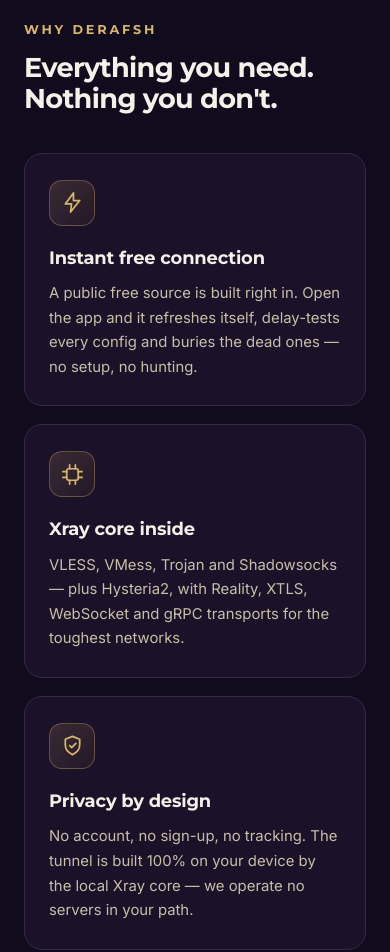
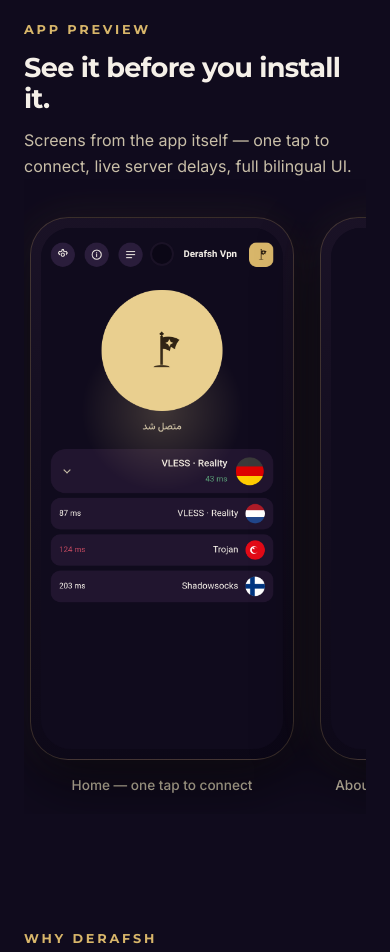
Before and after one commit to CheginiSoroush/Derafsh-Vpn, a plain HTML site: page index.html in a window 390 px wide. Shown: the part 1300-2252 px from the top of the page. Drawn offline with Linux system fonts and the light colour scheme; no server answers.

Commit message:
feat(site): app preview section with real app screens
New carousel between the protocol marquee and the features grid: three
phone-framed screens of the app (home / about / settings) rendered from
the exact Kaviani theme tokens and real Persian strings, with the owner's
GitHub avatar visible on the About screen. Bilingual captions (EN/FA),
scroll-snap swipe on mobile, gold ring frame matching the site palette.

```diff
--- a/assets/app.js
+++ b/assets/app.js
@@ -10,6 +10,12 @@
     en: {
       skip: 'Skip to content',
       nav_features: 'Features', nav_download: 'Download', nav_privacy: 'Privacy', nav_faq: 'FAQ',
+      preview_overline: 'App preview',
+      preview_title: 'See it before you install it.',
+      preview_sub: 'Screens from the app itself \u2014 one tap to connect, live server delays, full bilingual UI.',
+      cap_main: 'Home \u2014 one tap to connect',
+      cap_about: 'About \u2014 source, releases & support',
+      cap_settings: 'Settings \u2014 full control',
       badge: '100% free & open source — GPL-3.0',
       h1a: 'The internet,', h1b: 'without walls.',
       lead: 'Derafsh is a free, privacy-first VPN client for Android, powered by the battle-tested Xray core. One tap, a built-in free source — and you\u2019re in.',
@@ -72,6 +78,12 @@
     fa: {
       skip: 'پرش به محتوا',
       nav_features: 'امکانات', nav_download: 'دانلود', nav_privacy: 'حریم خصوصی', nav_faq: 'سؤالات متداول',
+      preview_overline: 'پیش‌نمایش برنامه',
+      preview_title: 'قبل از نصب، ببینش.',
+      preview_sub: 'صفحه‌های خود برنامه \u2014 اتصال با یک لمس، تأخیر زندهٔ سرورها، رابط دوزبانهٔ کامل.',
+      cap_main: 'خانه \u2014 اتصال با یک لمس',
+      cap_about: 'درباره \u2014 سورس، ریلیزها و پشتیبانی',
+      cap_settings: 'تنظیمات \u2014 کنترل کامل',
       badge: '۱۰۰٪ رایگان و متن‌باز — GPL-3.0',
       h1a: 'اینترنت،', h1b: 'بدون دیوار.',
       lead: 'درفش یک کلاینت VPN رایگان و حامی حریم خصوصی برای اندروید است؛ قدرت‌گرفته از هستهٔ امتحان‌پس‌دادهٔ Xray. یک لمس، منبع رایگانِ داخلی — و وصلیدی.',
--- a/assets/style.css
+++ b/assets/style.css
@@ -263,6 +263,40 @@ h1 {
 .marquee-track span::after { content: "◆"; font-size: .5rem; color: rgba(var(--gold-glow), .55); letter-spacing: 0; }
 @keyframes scroll { to { transform: translateX(calc(-50% - 23px)); } }
 
+/* ---------- app preview ---------- */
+.shots {
+  display: flex; gap: 26px; overflow-x: auto;
+  padding: 38px 6px 18px; scroll-snap-type: x mandatory;
+  -webkit-overflow-scrolling: touch;
+}
+.shots::-webkit-scrollbar { height: 8px; }
+.shots::-webkit-scrollbar-track { background: transparent; }
+.shots::-webkit-scrollbar-thumb { background: var(--dusk-hi); border-radius: 99px; }
+.shot { flex: 0 0 auto; width: 264px; scroll-snap-align: center; }
+.shot-frame {
+  position: relative; border-radius: 38px; padding: 10px;
+  background: linear-gradient(160deg, #1A1226, #0B0716);
+  border: 1px solid rgba(var(--gold-glow), .22);
+  box-shadow: 0 24px 60px rgba(0, 0, 0, .55), 0 0 46px rgba(var(--gold-glow), .09);
+  transition: transform .25s, border-color .25s, box-shadow .25s;
+}
+.shot:hover .shot-frame {
+  transform: translateY(-6px);
+  border-color: rgba(var(--gold-glow), .45);
+  box-shadow: 0 30px 70px rgba(0, 0, 0, .6), 0 0 60px rgba(var(--gold-glow), .16);
+}
+.shot-frame::after {
+  content: ""; position: absolute; top: 24px; left: 50%; transform: translateX(-50%);
+  width: 24px; height: 24px; border-radius: 50%;
+  background: #0B0716; box-shadow: inset 0 0 0 2px #1A1226;
+}
+.shot-frame img {
+  display: block; width: 100%; height: auto;
+  border-radius: 30px;
+  background: var(--night);
+}
+.shot-cap { text-align: center; margin-top: 14px; color: var(--mut); font-size: .85rem; font-weight: 500; }
+
 /* ---------- sections ---------- */
 .section { padding-top: 84px; padding-bottom: 30px; }
 .section-tight { padding-top: 60px; }
--- a/index.html
+++ b/index.html
@@ -122,6 +122,33 @@
         <span>VLESS</span><span>VMess</span><span>Trojan</span><span>Shadowsocks</span><span>Hysteria2</span><span>Reality</span><span>XTLS</span><span>WebSocket</span><span>gRPC</span><span>Xray Core</span>
       </div>
     </div>
+
+    <!-- ============ APP PREVIEW ============ -->
+    <section id="preview" class="wrap section">
+      <p class="overline reveal" data-i18n="preview_overline">App preview</p>
+      <h2 class="reveal" data-i18n="preview_title">See it before you install it.</h2>
+      <p class="section-sub reveal" data-i18n="preview_sub">Screens from the app itself — one tap to connect, live server delays, full bilingual UI.</p>
+      <div class="shots reveal" tabindex="0" aria-label="App screenshots carousel">
+        <figure class="shot">
+          <div class="shot-frame">
+            <img src="assets/shot-main.png" alt="Derafsh main screen: connect button in gold, connected status, server list with delays" loading="lazy">
+          </div>
+          <figcaption class="shot-cap" data-i18n="cap_main">Home — one tap to connect</figcaption>
+        </figure>
+        <figure class="shot">
+          <div class="shot-frame">
+            <img src="assets/shot-about.png" alt="Derafsh about screen: GitHub entries with the project owner's avatar" loading="lazy">
+          </div>
+          <figcaption class="shot-cap" data-i18n="cap_about">About — source, releases &amp; support</figcaption>
+        </figure>
+        <figure class="shot">
+          <div class="shot-frame">
+            <img src="assets/shot-settings.png" alt="Derafsh settings screen: per-app proxy, sniffing and subscription toggles" loading="lazy">
+          </div>
+          <figcaption class="shot-cap" data-i18n="cap_settings">Settings — full control</figcaption>
+        </figure>
+      </div>
+    </section>
 
     <!-- ============ FEATURES ============ -->
     <section id="features" class="wrap section">
```
Also changed, not shown: assets/shot-about.png (added), assets/shot-main.png (added), assets/shot-settings.png (added).
